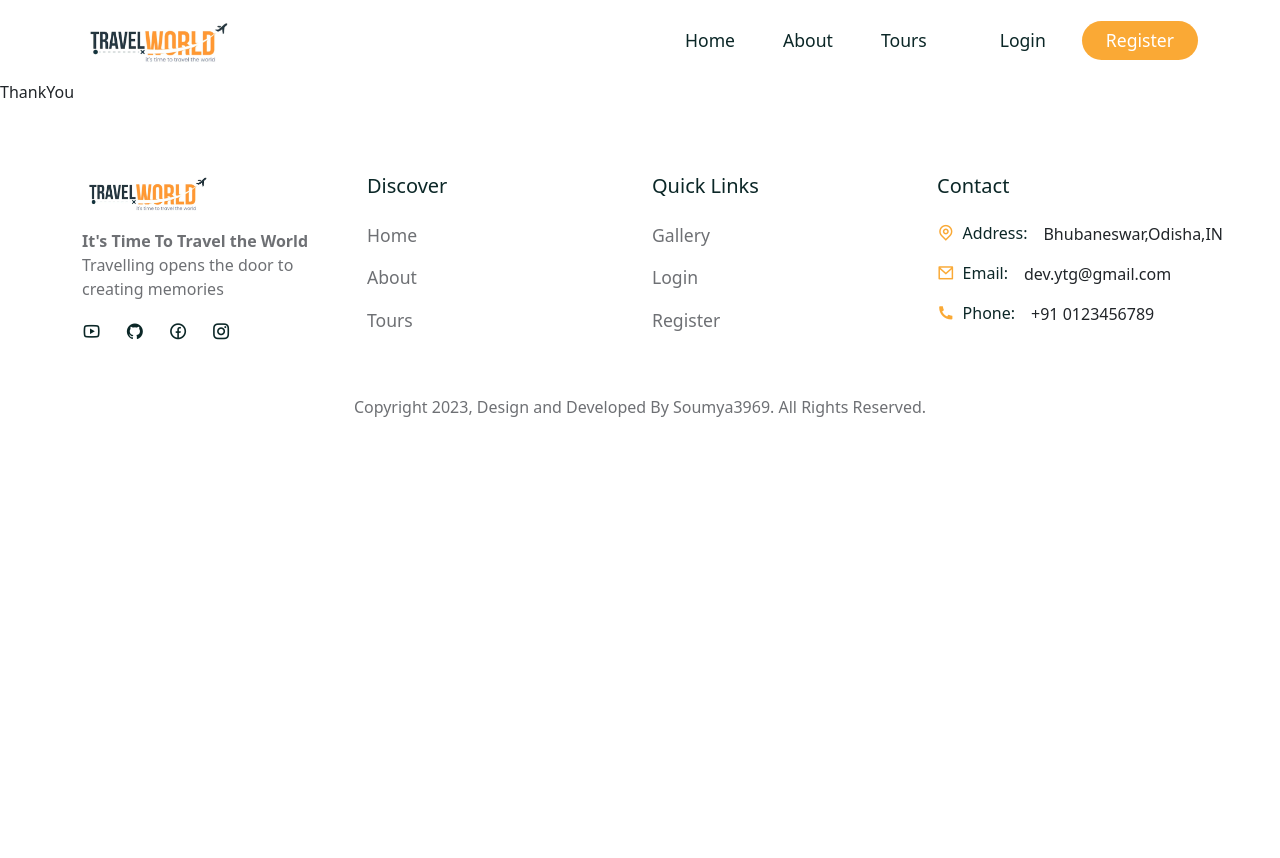
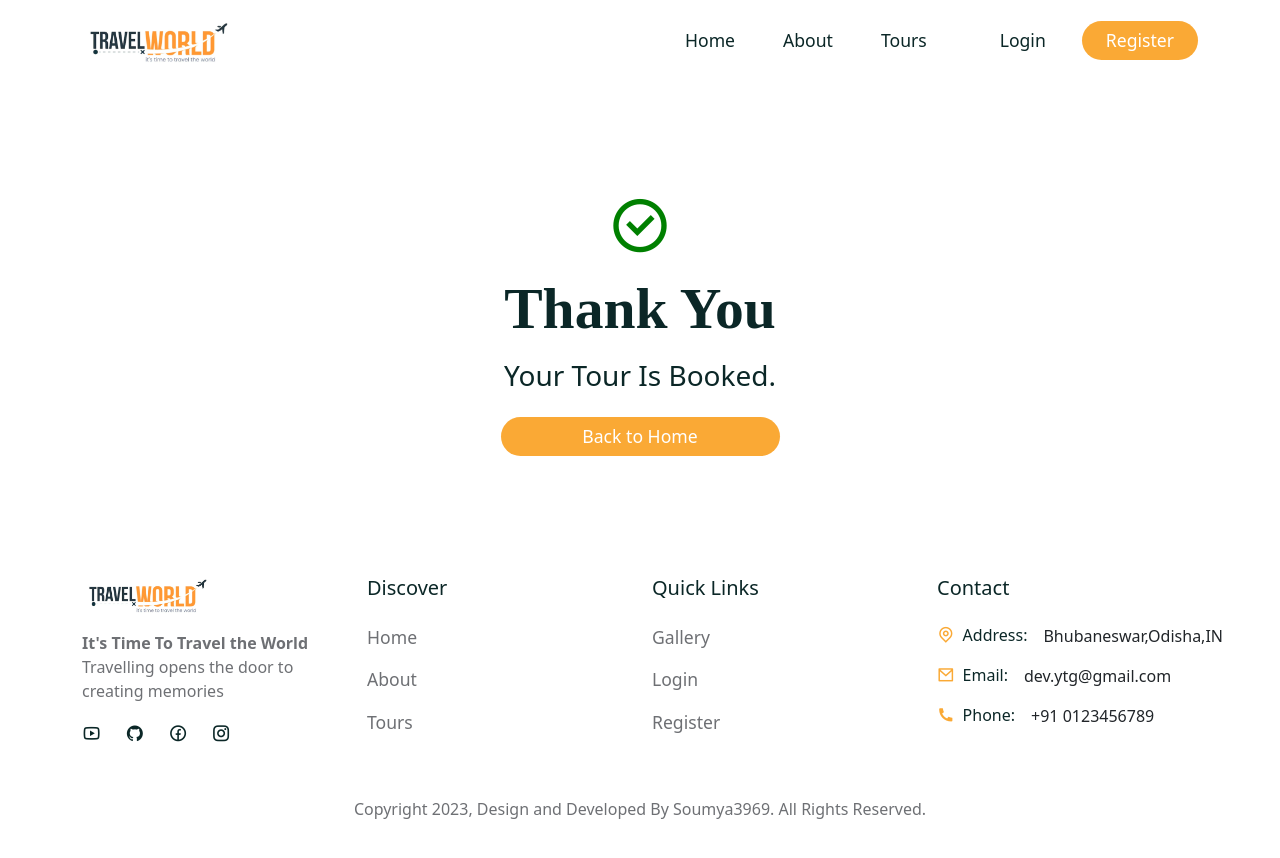
Before and after one commit to soumya3969/ytg-production, a React (Create React App) app in the folder frontend/: page /thank-you in a window 1280 px wide. Shown: the top 858 px of the page. Before the commit the page ends 800 px from the top, so only its background shows below. Built offline with nearby package versions, Linux system fonts and the light colour scheme; a web font is replaced by a local one.

Commit message:
tour details completed next login

```diff
--- a/frontend/src/Pages/ThankYou.jsx
+++ b/frontend/src/Pages/ThankYou.jsx
@@ -1,7 +1,25 @@
 import React from "react";
+import { Container,Row,Col,Button } from "reactstrap";
+import { Link } from "react-router-dom";
+import '../styles/thank-you.css'
 
 const ThankYou = () => {
-  return <div>ThankYou</div>;
+  return (
+    <section>
+      <Container>
+        <Row>
+          <Col lg='12' className="pt-5 text-center">
+            <div className="thank__you">
+              <span><i class='ri-checkbox-circle-line'></i></span>
+              <h1 className="mb-3 fw-semibold"> Thank You</h1>
+              <h3 className="mb-4">Your Tour Is Booked.</h3>
+              <Button className="btn primary__btn w-25"> <Link to={'/home'}>Back to Home</Link></Button>
+            </div>
+          </Col>
+        </Row>
+      </Container>
+    </section>
+  );
 };
 
 export default ThankYou;
--- a/frontend/src/Pages/TourDetails.jsx
+++ b/frontend/src/Pages/TourDetails.jsx
@@ -1,4 +1,4 @@
-import React,{useRef,useState} from "react";
+import React, { useRef, useState } from "react";
 import "../styles/tour-details.css";
 import { Container, Row, Col, Form, ListGroup } from "reactstrap";
 import { useParams } from "react-router-dom";
@@ -6,11 +6,12 @@
 import calculateAvgRating from "../utils/avgRating";
 import avatar from "../assets/images/avatar.jpg";
 import Booking from "../components/Booking/Booking";
+import Newsletter from '../shared/newsletter';
 
 const TourDetails = () => {
   const { id } = useParams();
-  const reviewMsgRef=useRef('')
-  const[tourRating,setTourRating]=useState(null)
+  const reviewMsgRef = useRef("");
+  const [tourRating, setTourRating] = useState(null);
   //* static for now later api will use and load our data from DB
   const tour = tourData.find((tour) => tour.id === id);
   // *desturucture properties from tour object
@@ -31,15 +32,15 @@
   const options = { day: "numeric", month: "long", year: "numeric" };
 
   // *submit request to the server
-  const submitHandler=e=>{
+  const submitHandler = (e) => {
     e.preventDefault();
-    const reviewText=reviewMsgRef.current.value;
-
+    const reviewText = reviewMsgRef.current.value;
 
     // ?later we use our api
-  }
+  };
   return (
     <>
+      <section>
         <Container>
           <Row>
             <Col lg="8">
@@ -95,24 +96,29 @@
                   <h4>Reviews ({reviews?.length} reviews)</h4>
                   <Form onSubmit={submitHandler}>
                     <div className="d-flex align-items-center gap-3 mb-4 rating__group">
-                    <span onClick={()=>setTourRating(1)}>
+                      <span onClick={() => setTourRating(1)}>
                         1 <i class="ri-star-s-fill"></i>
                       </span>
-                    <span onClick={()=>setTourRating(2)}>
+                      <span onClick={() => setTourRating(2)}>
                         2 <i class="ri-star-s-fill"></i>
                       </span>
-                    <span onClick={()=>setTourRating(3)}>
+                      <span onClick={() => setTourRating(3)}>
                         3 <i class="ri-star-s-fill"></i>
                       </span>
-                    <span onClick={()=>setTourRating(4)}>
+                      <span onClick={() => setTourRating(4)}>
                         4 <i class="ri-star-s-fill"></i>
                       </span>
-                    <span onClick={()=>setTourRating(5)}>
+                      <span onClick={() => setTourRating(5)}>
                         5 <i class="ri-star-s-fill"></i>
                       </span>
                     </div>
                     <div className="review__input">
-                    <input type="text" ref={reviewMsgRef} placeholder="Share Your Thoughts" required/>
+                      <input
+                        type="text"
+                        ref={reviewMsgRef}
+                        placeholder="Share Your Thoughts"
+                        required
+                      />
                       <button
                         className="btn primary__btn text-white"
                         type="submit"
@@ -149,11 +155,13 @@
                 {/* --Tour Reviews Section End */}
               </div>
             </Col>
-          <Col lg='4'>
-            <Booking tour={tour} avgRating={avgRating}/>
+            <Col lg="4">
+              <Booking tour={tour} avgRating={avgRating} />
             </Col>
           </Row>
         </Container>
+      </section>
+      <Newsletter/>
     </>
   );
 };
--- /dev/null
+++ b/frontend/src/styles/thank-you.css
@@ -0,0 +1,8 @@
+.thank__you span i{
+    font-size: 4rem;
+    color: green;
+}
+.thank__you h1{
+    font-size: 3.6rem;
+    font-family: var(--subtitle-font-name);
+}
```
Lines whose indentation alone changed are shown as unchanged.
